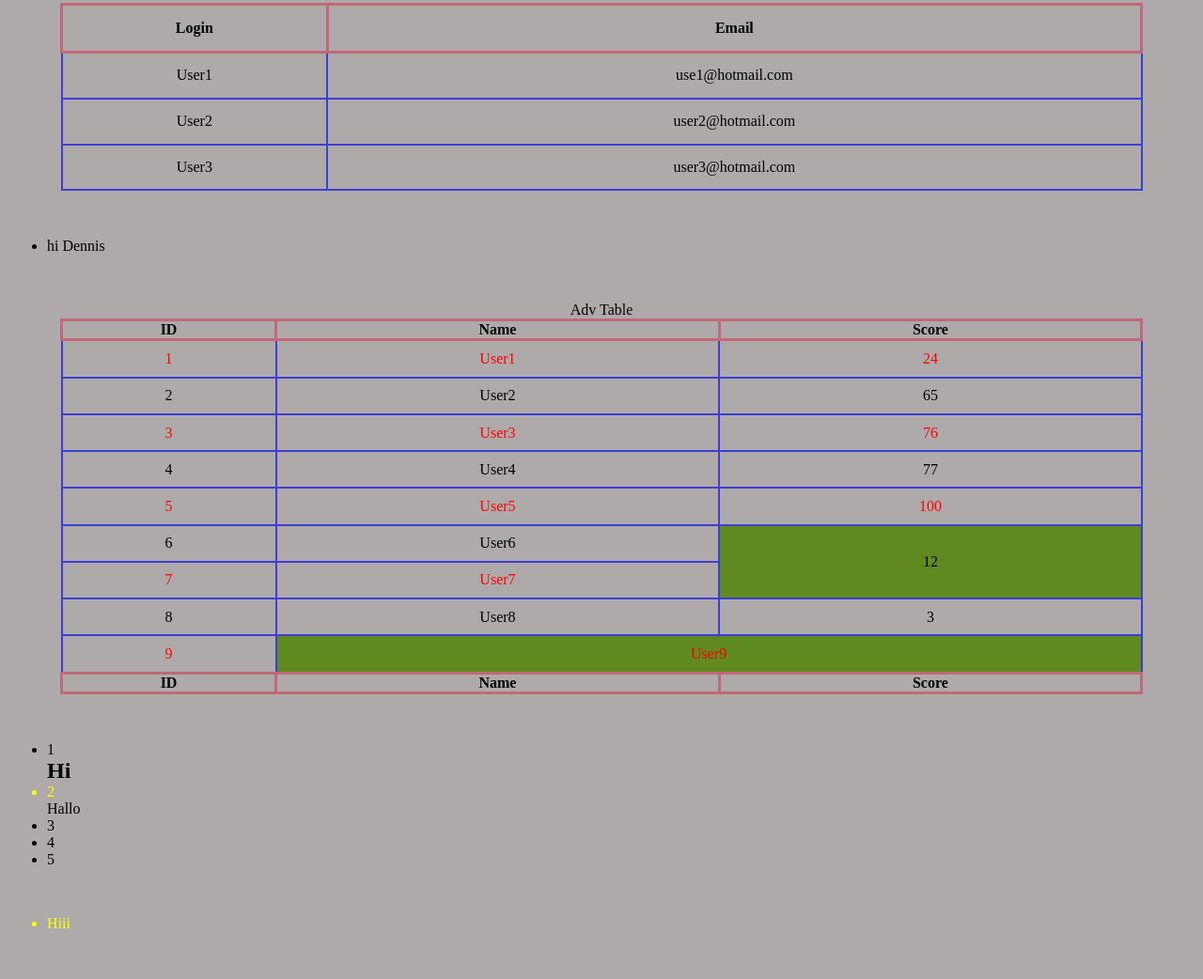
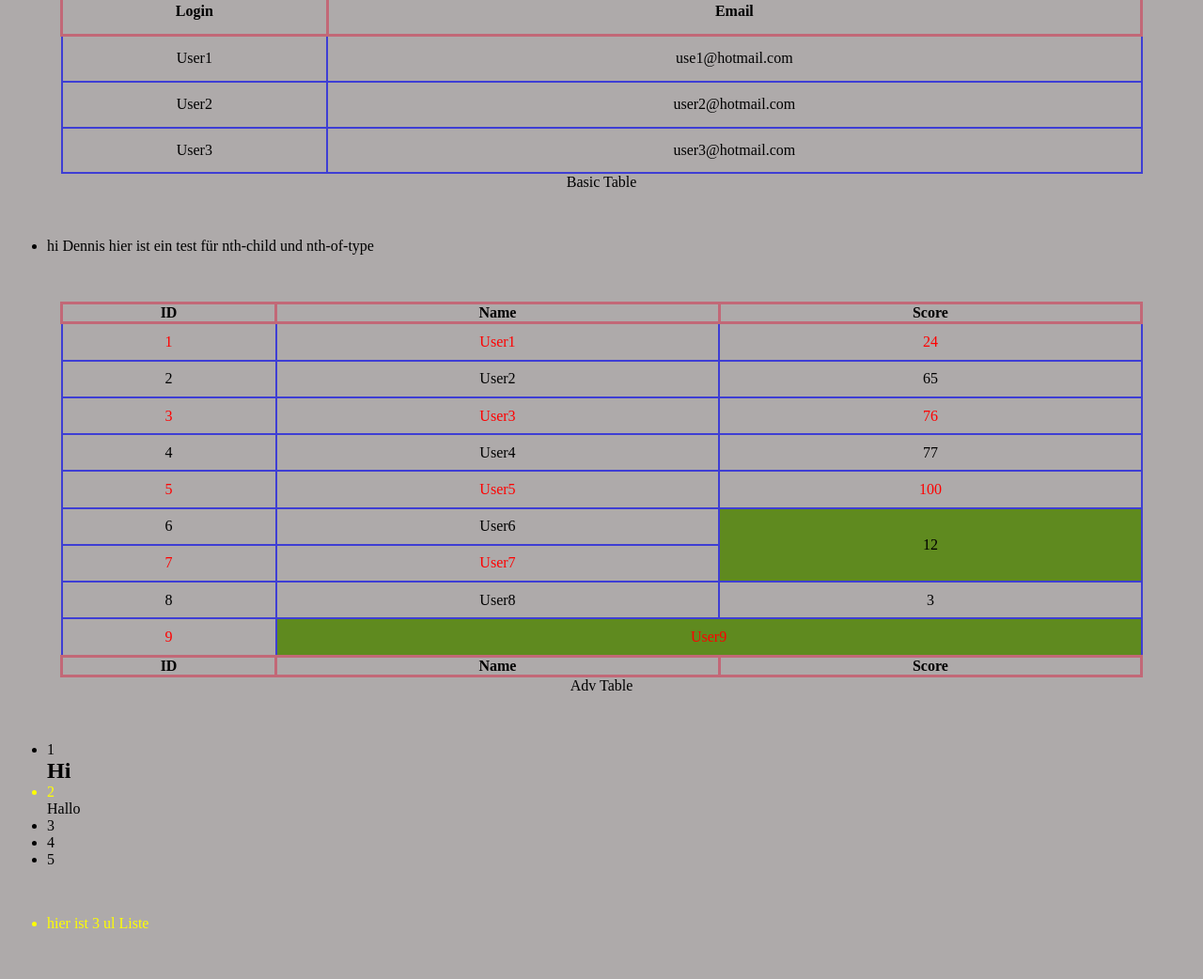
Before and after one commit to AndreDiekmannWebDev/Quiz-Project, a plain HTML site: page 02-UIB/14-html-tabellen-styling-tabellen-14-08-24/live-coding-tabels/index.html in a window 1280 px wide. Shown: the part 52-1094 px from the top of the page at 94% size. Drawn offline with Linux system fonts and the light colour scheme.

Commit message:
updated live coding table

```diff
--- a/02-UIB/14-html-tabellen-styling-tabellen-14-08-24/live-coding-tabels/index.html
+++ b/02-UIB/14-html-tabellen-styling-tabellen-14-08-24/live-coding-tabels/index.html
@@ -14,10 +14,13 @@
         </caption>
         <!-- table row -->
         <tr>
-            <th>Login</th>
-            <th>Email</th>
+            <!-- scope attribute um nur zu wissen das head element ist row head oder column head -->
+            <!-- tabel head -->
+            <th scope="col">Login</th>
+            <th scope="col">Email</th>
         </tr>
         <tr>
+            <!-- table data -->
             <td>User1</td>
             <td>use1@hotmail.com</td>
         </tr>
@@ -32,11 +35,12 @@
 
     </table>
     <ul>
-        <li>hi Dennis</li>
+        <li>hi Dennis hier ist ein test für nth-child und nth-of-type</li>
     </ul>
 
     <table class="adv-table">
         <caption>Adv Table</caption>
+        <!-- thead ist ein table head block -->
         <thead>
             <tr>
                 <th>ID</th>
@@ -44,6 +48,7 @@
                 <th>Score</th>
             </tr>
         </thead>
+        <!-- table body block -->
         <tbody>
             <tr>
                 <td>1</td>
@@ -113,7 +118,7 @@
         <li>5</li>
     </ul>
     <ul>
-        <li>Hiii</li>
+        <li>hier ist 3 ul Liste</li>
     </ul>
 
 
--- a/02-UIB/14-html-tabellen-styling-tabellen-14-08-24/live-coding-tabels/style.css
+++ b/02-UIB/14-html-tabellen-styling-tabellen-14-08-24/live-coding-tabels/style.css
@@ -28,7 +28,10 @@ td {
   /* border-collapse: collapse; */
   margin: 0 auto;
 }
-
+caption {
+  /* hier wird caption positioniert */
+  caption-side: bottom;
+}
 /* adv table */
 
 .adv-table {
@@ -39,6 +42,7 @@ td {
   border-collapse: collapse;
   height: 400px;
 }
+/* selektieren ein Element mit rowspan attribute  */
 [rowspan],
 [colspan] {
   background-color: rgb(95, 138, 31);
@@ -49,6 +53,7 @@ td {
 .adv-table tbody tr:nth-child(2n + 1) {
   color: red;
 }
+/* test nth-child und nth-of-type */
 ul {
   margin: 50px;
 }
```
